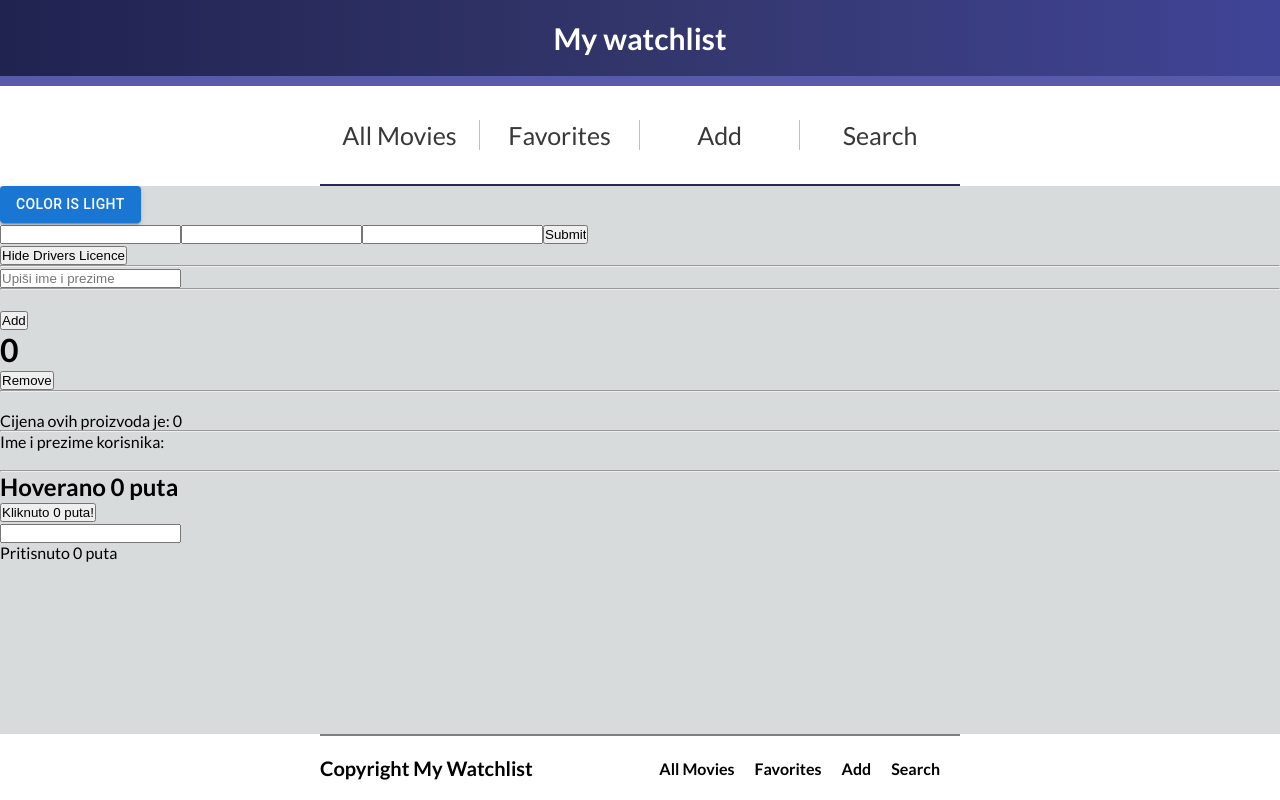
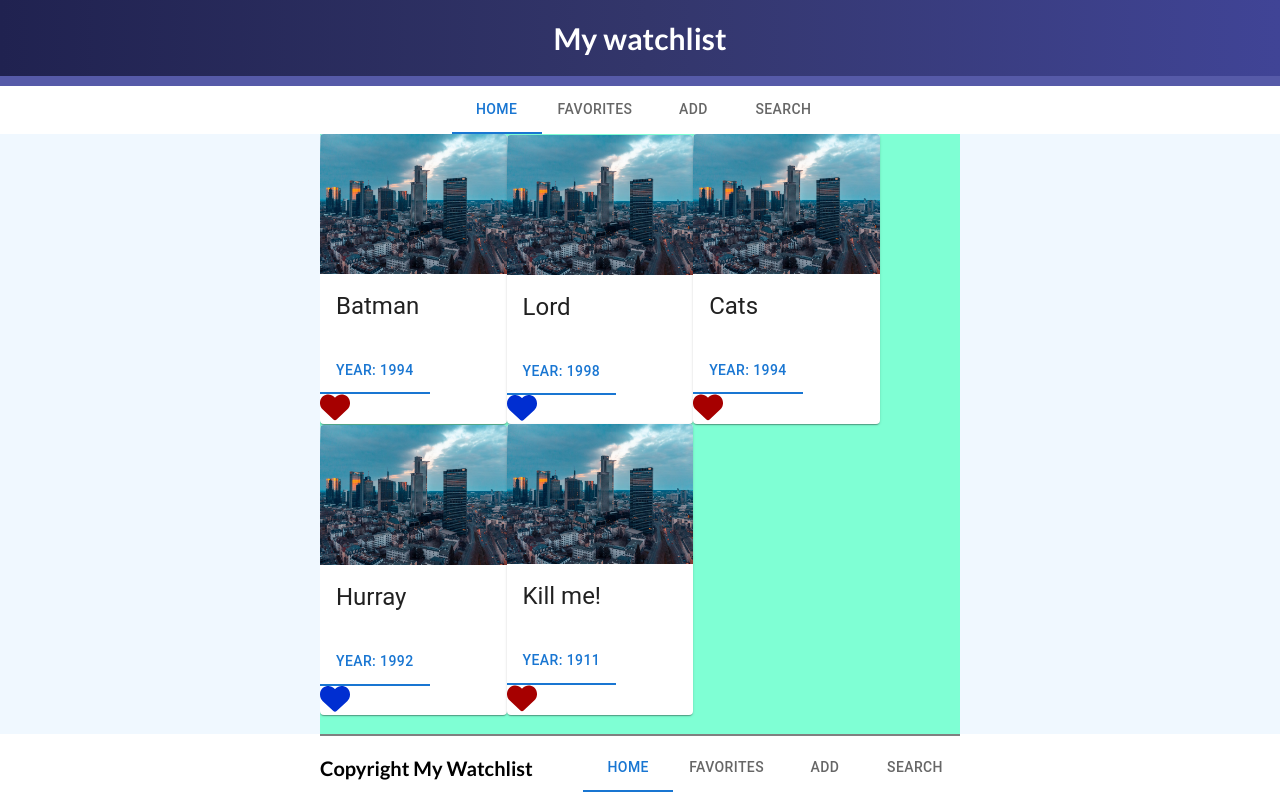
Before and after one commit to Illnas/Movie-List-Project-with-React.js, a React (Create React App) app: page /#/favorites in a window 1280 px wide. Built offline with nearby package versions, Linux system fonts and the light colour scheme.

Commit message:
Third commit

```diff
--- a/src/App.js
+++ b/src/App.js
@@ -7,25 +7,25 @@ import Favorites from "./components/views/Favorites";
 import Index from "./components/views/Index";
 import Search from "./components/views/Search";
 import Playground from "./components/playground/Playground";
-import { Button } from "@mui/material"
+import MovieDetails from "./components/views/MovieDetails";
 
 export const fontSizeContent = createContext();
 export const themeContext = createContext();
 
 function App() {
   const [isSmall, setIsSmall] = useState(false);
-  const [color, setColor] = useState(false)
+  const [color, setColor] = useState(false);
 
   const colorChanger = () => {
-    setColor(!color)
-  }
+    setColor(!color);
+  };
 
   return (
     <>
       <themeContext.Provider value={color}>
         <Header />
-       <Button onClick={()=> colorChanger()} variant="contained">Color is {color ? "dark" : "light"}</Button>
-{/*         <main>
+        {/*     <Button onClick={()=> colorChanger()} variant="contained">Color is {color ? "dark" : "light"}</Button> */}
+        <main>
           <Routes>
             <Route
               exact
@@ -43,6 +43,16 @@ function App() {
               element={
                 <>
                   <Favorites />
+                </>
+              }
+            />
+
+            <Route
+              exact
+              path="/details/:id"
+              element={
+                <>
+                  <MovieDetails />
                 </>
               }
             />
@@ -67,9 +77,9 @@ function App() {
               }
             />
           </Routes>
-        </main> */}
+        </main>
 
-         <Playground />
+        {/*     <Playground /> */}
 
         <Footer />
       </themeContext.Provider>
--- a/src/components/items/ArticleImage.js
+++ b/src/components/items/ArticleImage.js
@@ -1,10 +1,17 @@
 import React from 'react'
 import movieImage from "../Images/movie-image.jpeg"
+import CardMedia from '@mui/material/CardMedia';
+
 
 const ArticleImage = () => {
   return (
     <div className='image-container'>
-      <img src={movieImage} alt="" />
+       <CardMedia
+        component="img"
+        height="140"
+        image={movieImage}
+        alt="green iguana"
+      />
     </div>
   )
 }
--- a/src/components/items/ArticleTitle.js
+++ b/src/components/items/ArticleTitle.js
@@ -1,19 +1,37 @@
 import React, { useContext, useState } from 'react'
 import { fontSizeContent } from '../../App'
+import { Link } from 'react-router-dom'
+import CardContent from '@mui/material/CardContent';
+import Typography from '@mui/material/Typography';
+import Card from '@mui/material/Card';
+import CardActions from '@mui/material/CardActions';
+import { Tabs, Tab, Box } from '@mui/material';
 
 const ArticleTitle = (props) => {
 
 /*   const fontSize = useContext(fontSizeContent)
   const [fontSizeVal, setFontSizeVal] = useState(fontSize) */
+  const [value, setValue] = React.useState(0);
 
+  const handleChange = (event, newValue) => {
+    setValue(newValue);
+  };
 
   return (
+
     <div className='details'>
-      <h3>
+       <CardContent>
+        <Typography gutterBottom variant="h5" component="div">
         {!props.movieName ? "Hangover" : props.movieName}
-      </h3>
-
-      <h4>Year: {props.movieYear}</h4>
+        </Typography>
+      </CardContent>
+      <Tabs
+          value={value}
+          onChange={handleChange}
+          aria-label="nav tabs example"
+        >
+          <Tab component={Link} label={`Year: ${props.movieYear}`} to={`/details/${props.id}`} />
+        </Tabs>
     </div>
 
   )
--- a/src/components/items/MovieArticle.js
+++ b/src/components/items/MovieArticle.js
@@ -2,6 +2,10 @@ import React, { useContext } from "react";
 import ArticleImage from "./ArticleImage";
 import ArticleTitle from "./ArticleTitle";
 import { themeContext } from "../../App";
+import Card from '@mui/material/Card';
+
+import Button from '@mui/material/Button';
+import Typography from '@mui/material/Typography';
 
 const MovieArticle = (props) => {
 
@@ -55,13 +59,16 @@ const MovieArticle = (props) => {
   };
 
   return (
-    <article style={theme ? lightTheme : darkTheme}>
-      <ArticleImage />
-      <ArticleTitle movieName={props.movieName} movieYear={props.movieYear} />
-      <div className="svg-container">
+    <>
+    <Card sx={{ maxWidth: 345 }}>
+    <ArticleImage />
+    <ArticleTitle movieName={props.movieName} movieYear={props.movieYear} id={props.id}/>
+    <div className="svg-container">
         {props.movieWatched ? didWatch() : didNotWatch()}
       </div>
-    </article>
+    </Card>
+    </>
+
   );
 };
 
--- a/src/components/shared/Footer.js
+++ b/src/components/shared/Footer.js
@@ -1,25 +1,32 @@
 import React from "react";
+import PropTypes from "prop-types";
+import { Tab, Tabs, AppBar, Typography, Box } from "@mui/material";
 import { Link } from "react-router-dom";
 
+
 const Footer = () => {
+  const [value, setValue] = React.useState(0);
+
+  const handleChange = (event, newValue) => {
+    setValue(newValue);
+  };
+
   return (
     <footer>
       <div className="footer-container">
         <h2>Copyright My Watchlist</h2>
-        <ul>
-          <li>
-            <Link to="/">All Movies</Link>
-          </li>
-          <li>
-            <Link to="/favorites">Favorites</Link>
-          </li>
-          <li>
-            <Link to="/add">Add</Link>
-          </li>
-          <li>
-            <Link to="/search">Search</Link>
-          </li>
-        </ul>
+        <Box>
+        <Tabs
+          value={value}
+          onChange={handleChange}
+          aria-label="nav tabs example"
+        >
+          <Tab component={Link} label="Home" to="/" />
+          <Tab component={Link} label="Favorites" to="/favorites" />
+          <Tab component={Link} label="Add" to="/add" />
+          <Tab component={Link} label="Search" to="/search" />
+        </Tabs>
+      </Box>
       </div>
     </footer>
   );
--- a/src/components/shared/Header.js
+++ b/src/components/shared/Header.js
@@ -1,26 +1,34 @@
 import React from "react";
-import { Link } from "react-router-dom";
+import PropTypes from "prop-types";
+import { Tab, Tabs, AppBar, Typography, Box } from "@mui/material";
+import { Link, useLocation } from "react-router-dom";
+
 const Header = () => {
+  const [value, setValue] = React.useState(0);
+  const location = useLocation()
+
+
+  const handleChange = (event, newValue) => {
+    setValue(newValue);
+  };
+
   return (
     <nav>
       <div className="title">
         <h1>My watchlist</h1>
       </div>
-
-      <ul>
-        <li>
-          <Link autoFocus to="/">All Movies</Link>
-        </li>
-        <li>
-          <Link to="/favorites">Favorites</Link>
-        </li>
-        <li>
-          <Link to="/add">Add</Link>
-        </li>
-        <li>
-          <Link to="/search">Search</Link>
-        </li>
-      </ul>
+      <Box>
+        <Tabs
+          value={value}
+          onChange={handleChange}
+          aria-label="nav tabs example"
+        >
+          <Tab component={Link} label="Home" to="/" />
+          <Tab component={Link} label="Favorites" to="/favorites" />
+          <Tab component={Link} label="Add" to="/add" />
+          <Tab component={Link} label="Search" to="/search" />
+        </Tabs>
+      </Box>
     </nav>
   );
 };
--- a/src/components/views/Index.js
+++ b/src/components/views/Index.js
@@ -1,24 +1,49 @@
 import React from "react";
 import MovieArticle from "../items/MovieArticle";
+import { Grid, Paper, Box } from "@mui/material";
+import { styled } from "@mui/material/styles";
+
+const Item = styled(Paper)(({ theme }) => ({
+  backgroundColor: theme.palette.mode === "dark" ? "#1A2027" : "#fff",
+  ...theme.typography.body2,
+  padding: theme.spacing(1),
+  textAlign: "center",
+  color: theme.palette.text.secondary,
+}));
 
 const Index = () => {
   let movieArray = [
-    { movieName: "Batman", movieYear: "1994" },
-    { movieName: "Lord", movieYear: "1998" },
-    { movieName: "Cats", movieYear: "1994" },
-    { movieName: "Hurray", movieYear: "1992" },
-    { movieName: "Kill me!", movieYear: "1911" },
+    { movieName: "Batman", movieYear: "1994", id: 1 },
+    { movieName: "Lord", movieYear: "1998", id: 2 },
+    { movieName: "Cats", movieYear: "1994", id: 3 },
+    { movieName: "Hurray", movieYear: "1992", id: 4 },
+    { movieName: "Kill me!", movieYear: "1911", id: 5 },
   ];
 
   return (
     <div className="article-container">
-      {movieArray.map((e) => (
+      <Box sx={{ flexGrow: 1, width: "100%" }}>
+        <Grid container spacing={1}>
+          {movieArray.map((e) => (
+            <Grid item xs={6} sx={{display: "flex", justifyContent: "center", alignItems: "center"}} key={e.id}>
+                <MovieArticle
+                  movieName={e.movieName}
+                  movieYear={e.movieYear}
+                  id={e.id}
+                />
+            </Grid>
+          ))}
+        </Grid>
+      </Box>
+
+    {/*   {movieArray.map((e) => (
         <MovieArticle
-          key={movieArray.indexOf(e)}
+          key={e.id}
           movieName={e.movieName}
           movieYear={e.movieYear}
+          id={e.id}
         />
-      ))}
+      ))} */}
     </div>
   );
 };
--- /dev/null
+++ b/src/components/views/MovieDetails.js
@@ -0,0 +1,15 @@
+import { useParams } from "react-router";
+
+const MovieDetails = () => {
+  const params = useParams();
+  const id = params.id;
+    console.log(params)
+  return (
+    <div>
+      <h1>Detalji Filma</h1>
+      <h2>Id filma je: {id}</h2>
+    </div>
+  );
+};
+
+export default MovieDetails;
--- a/src/styles/main.scss
+++ b/src/styles/main.scss
@@ -18,7 +18,7 @@ body {
 
 main {
     width: 100%;
-    height: calc(100vh - 250px);
+    height: calc(100vh - 150px);
     display: flex;
     align-items: center;
     justify-content: center;
```
